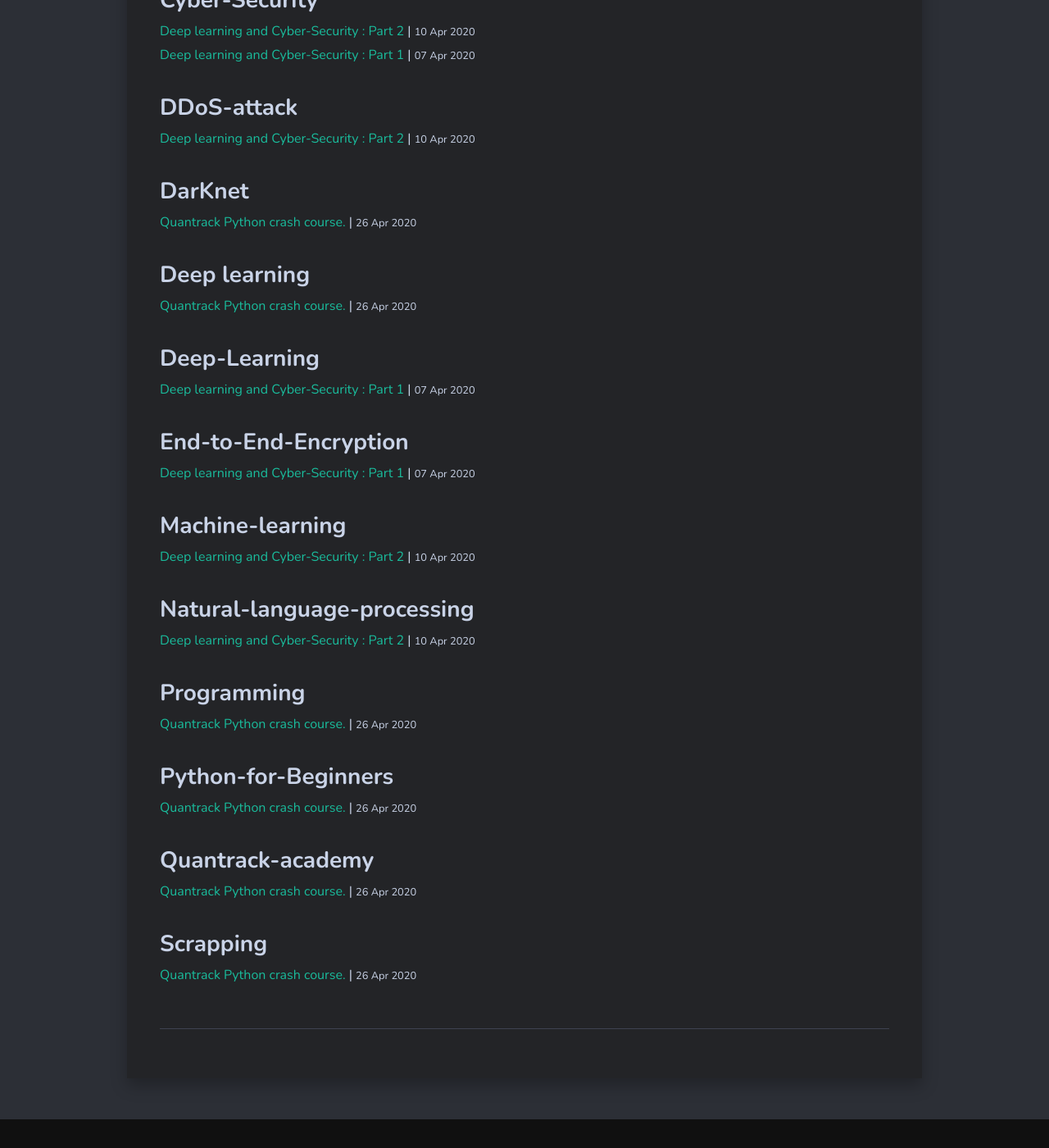
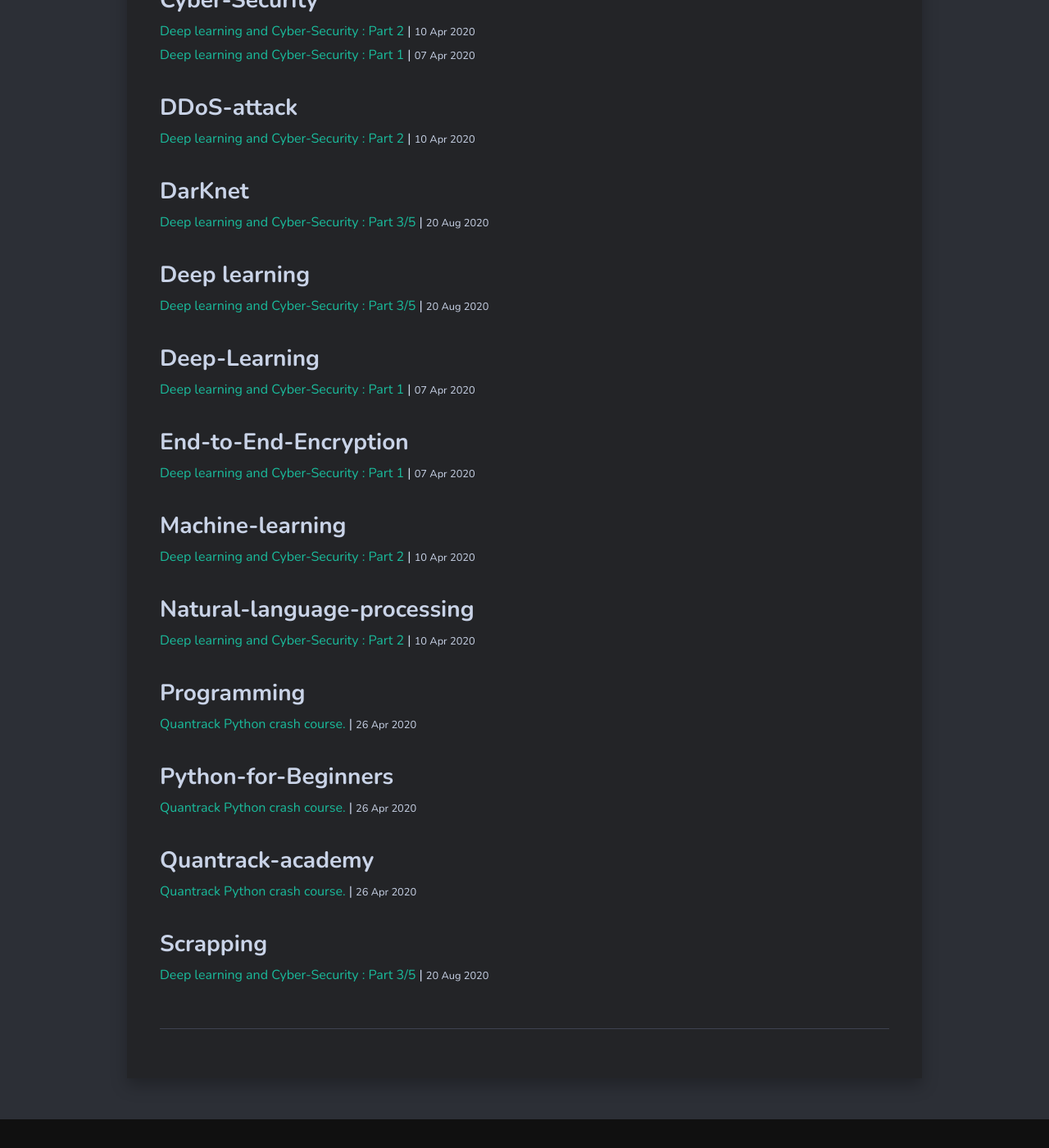
Before and after one commit to quantrack-lab/blog, a Jekyll site: the page built from tags.html, in a window 1280 px wide and 1400 px high, scrolled down 827 px. Shown: the whole window at 82% size. Built offline with Jekyll 4.4.1, drawn with Linux system fonts in a browser that asks for light colours; nearby versions of some CDN libraries.

Commit message:
Update 2020-08-20-dl-datagathering.md

```diff
--- a/_posts/2020-08-20-dl-datagathering.md
+++ b/_posts/2020-08-20-dl-datagathering.md
@@ -1,8 +1,8 @@
 ---
 layout: post
-title:  "Quantrack Python crash course."
-date:   2020-04-26 18:05:55 +0300
-image:  asset1.jpeg
+title:  "Deep learning and Cyber-Security : Part 3/5"
+date:   2020-08-20 16:05:55 +0300
+image:  asset1.jpg
 tags:   [Deep learning,DarKnet, Scrapping]
 ---
 
```
